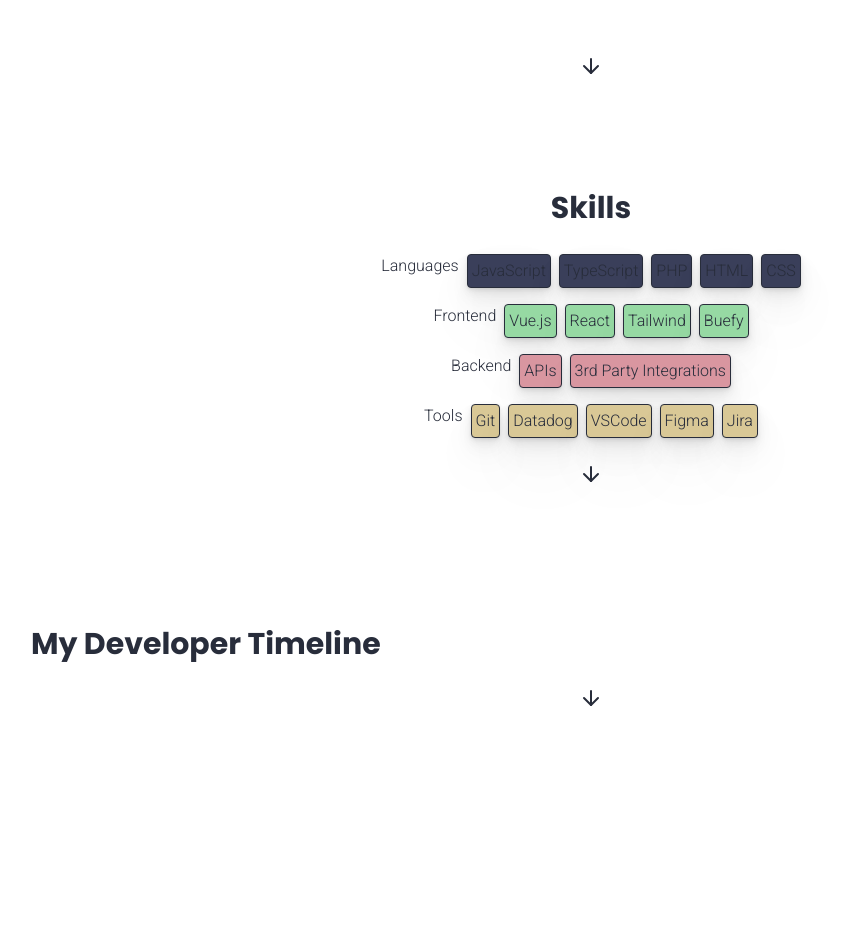
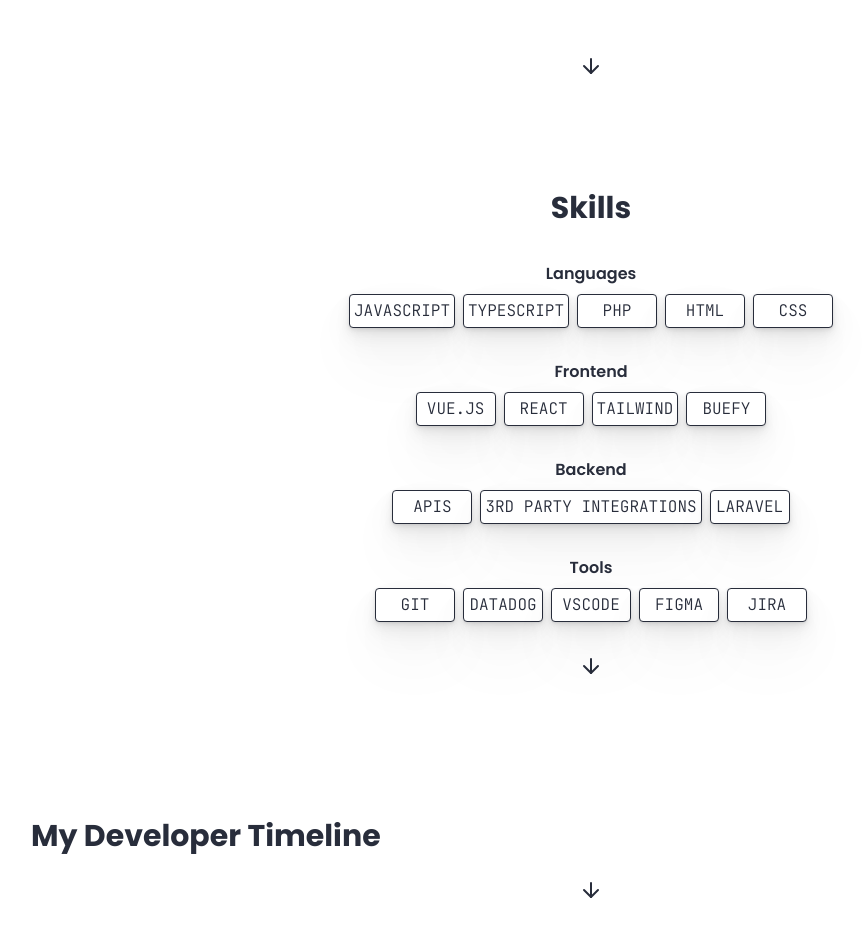
Before and after one commit to ge-krebs/gemma-portfolio, a React (Vite) app: page / in a window 1280 px wide. Shown: the part 720-1656 px from the top of the page, without its empty margins (49-916 px from the left). Built offline with nearby package versions, Linux system fonts and the light colour scheme.

Commit message:
update skills comp

```diff
--- a/src/components/Skills.tsx
+++ b/src/components/Skills.tsx
@@ -11,30 +11,18 @@
       <h2 className="flex justify-center pb-5 font-poppins font-bold text-3xl text-center">
         {text.skills.title}
       </h2>
-      <div className="flex justify-center flex-row gap-2 p-2 flex-wrap">
-        <span className="inline-block align-middle">Languages</span>
-        {text.skills.languages.map((item, index) => (
-          <button key={index} className="bg-accent border rounded-sm p-1 clean-box-shadow">{item}</button>
+        {text.skills.categories.map((i, index) => (
+          <div className="flex flex-col p-4 md:items-center">
+            <h3 className="font-poppins font-semibold">{i.title}</h3>
+            <div className="flex flex-row gap-2 pt-2 flex-wrap">
+                {text.skills.categories[index].skills.map((item, index) => (
+                <button key={index} className="min-w-20 border rounded-sm p-1 clean-box-shadow bg-bg dark:bg-white dark:text-bg font-jetbrains">
+                  {item}
+                </button>
+                ))}
+            </div>
+          </div>
         ))}
-      </div>
-      <div className="flex justify-center flex-row gap-2 p-2">
-        <span>Frontend</span>
-        {text.skills.frontend.map((item, index) => (
-          <button key={index} className="bg-pale-green border rounded-sm p-1 clean-box-shadow">{item}</button>
-        ))}
-      </div>
-      <div className="flex justify-center flex-row gap-2 p-2">
-        <span>Backend</span>
-        {text.skills.backend.map((item, index) => (
-          <button key={index} className="bg-pale-pink border rounded-sm p-1 clean-box-shadow">{item}</button>
-        ))}
-      </div>
-      <div className="flex justify-center flex-row gap-2 p-2">
-        <span>Tools</span>
-        {text.skills.tools.map((item, index) => (
-          <button key={index} className="bg-pale-yellow border rounded-sm p-1 clean-box-shadow">{item}</button>
-        ))}
-      </div>
       <div className="w-full flex justify-center pt-4">
           <button onClick={nextPage}><ArrowDown /></button>
       </div>
--- a/src/data/text.json
+++ b/src/data/text.json
@@ -10,10 +10,24 @@
     },
     "skills": {
         "title": "Skills",
-        "languages": ["JavaScript", "TypeScript", "PHP", "HTML", "CSS"],
-        "frontend": ["Vue.js", "React", "Tailwind", "Buefy"],
-        "backend": ["APIs", "3rd Party Integrations"],
-        "tools": ["Git", "Datadog", "VSCode", "Figma", "Jira"]
+        "categories": [
+            {
+                "title": "Languages",
+                "skills": ["JAVASCRIPT", "TYPESCRIPT", "PHP", "HTML", "CSS"]
+            },
+            {
+                "title": "Frontend",
+                "skills": ["VUE.JS", "REACT", "TAILWIND", "BUEFY"]
+            },
+            {
+                "title": "Backend",
+                "skills": ["APIS", "3RD PARTY INTEGRATIONS", "LARAVEL"]
+            },
+            {
+                "title": "Tools",
+                "skills": ["GIT", "DATADOG", "VSCODE", "FIGMA", "JIRA"]
+            }
+        ]
     },
     "experience": {
         "title": "My Developer Timeline",
--- a/src/index.css
+++ b/src/index.css
@@ -1,4 +1,4 @@
-@import url('https://fonts.googleapis.com/css2?family=Fredoka:wght@300..700&family=Poppins:ital,wght@0,100;0,200;0,300;0,400;0,500;0,600;0,700;0,800;0,900;1,100;1,200;1,300;1,400;1,500;1,600;1,700;1,800;1,900&family=Roboto:ital,wght@0,100..900;1,100..900&display=swap');
+@import url('https://fonts.googleapis.com/css2?family=Fredoka:wght@300..700&family=JetBrains+Mono:ital,wght@0,100..800;1,100..800&family=Poppins:ital,wght@0,100;0,200;0,300;0,400;0,500;0,600;0,700;0,800;0,900;1,100;1,200;1,300;1,400;1,500;1,600;1,700;1,800;1,900&family=Roboto:ital,wght@0,100..900;1,100..900&display=swap');
 @import "tailwindcss";
 
 @custom-variant dark (&:where(.dark, .dark *));
@@ -10,7 +10,8 @@
     --color-pale-green: #96D9A3;
     --color-pale-pink: #D996A0;
     --color-pale-yellow: #D9C896;
-    --font-poppins: "Poppins", sans-serif
+    --font-poppins: "Poppins", sans-serif;
+    --font-jetbrains: "JetBrains Mono", monospace;
 }
 
 .light {
@@ -36,12 +37,19 @@
 
 .clean-box-shadow {
     box-shadow:
+    0 1px 2px rgba(0.5, 0.5, 0.5, 0.05),
+    0 2px 4px rgba(0.5, 0.5, 0.5, 0.05),
+    0 4px 8px rgba(0.5, 0.5, 0.5, 0.05),
+    0 8px 16px rgba(0.5, 0.5, 0.5, 0.05),
+    0 16px 32px rgba(0.5, 0.5, 0.5, 0.05),
+    0 32px 64px rgba(0.5, 0.5, 0.5, 0.05);
+    /* box-shadow:
     0 1px 2px rgba(0, 0, 0, 0.05),
     0 2px 4px rgba(0, 0, 0, 0.05),
     0 4px 8px rgba(0, 0, 0, 0.05),
     0 8px 16px rgba(0, 0, 0, 0.05),
     0 16px 32px rgba(0, 0, 0, 0.05),
-    0 32px 64px rgba(0, 0, 0, 0.05);
+    0 32px 64px rgba(0, 0, 0, 0.05); */
 }
 
 .pointer {
```
